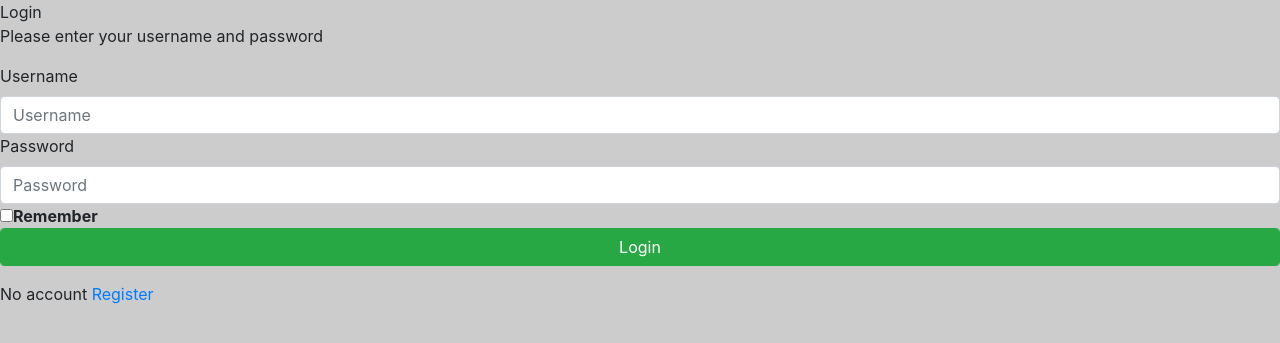
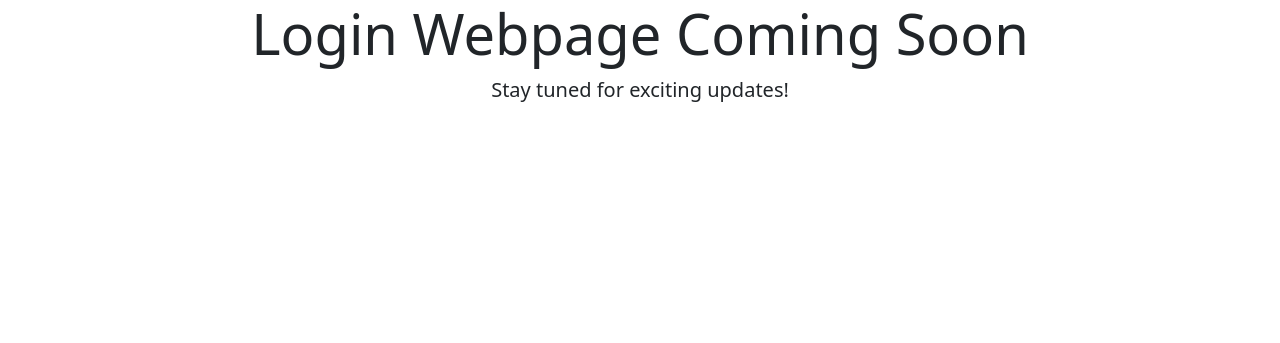
Before and after one commit to anujp22/Expense-Tracker-Project, a Flask app: template templates/login.html in a window 1280 px wide. Shown: the top 343 px of the page. Run offline with Flask 3, Linux system fonts and the light colour scheme; the template is opened without the code that fills it, so the values that code supplies are empty; some libraries are stand-ins or nearby versions.

Commit message:
Changed to Prototype

```diff
--- a/requirement.txt
+++ b/requirement.txt
@@ -1,12 +1,7 @@
-bcrypt==4.1.2
 blinker==1.7.0
 click==8.1.7
 dnspython==2.4.2
-email-validator==2.1.0.post1
 Flask==3.0.0
-Flask-Bcrypt==1.0.1
-Flask-Login==0.6.3
-Flask-WTF==1.2.1
 idna==3.6
 itsdangerous==2.1.2
 Jinja2==3.1.2
@@ -15,4 +10,3 @@ psycopg2==2.9.9
 setuptools==69.0.3
 Werkzeug==3.0.1
 wheel==0.42.0
-WTForms==3.1.2
--- a/templates/dashboard.html
+++ b/templates/dashboard.html
@@ -3,9 +3,9 @@
 <head>
     <meta charset="UTF-8">
     <meta name="viewport" content="width=device-width, initial-scale=1.0">
-    <title>Registration Page</title>
+    <title>Dashboard Page</title>
 </head>
 <body>
-    <h1>This is a Registration Page</h1>
+    <h1>This is a Dashboard Page</h1>
 </body>
 </html>
--- a/templates/login.html
+++ b/templates/login.html
@@ -1,41 +1,15 @@
 <!DOCTYPE html>
-<html>
+<html lang="en">
 <head>
-    <meta charset="utf-8">
-    <title>Login</title>
-    <link rel="stylesheet" href="{{ url_for('static', filename='css/style.css') }}">
-    <link rel="stylesheet" href="https://use.fontawesome.com/releases/v5.7.1/css/all.css">
-    <link href="https://maxcdn.bootstrapcdn.com/bootstrap/4.1.1/css/bootstrap.min.css" rel="stylesheet" id="bootstrap-css">
-    <script src="https://maxcdn.bootstrapcdn.com/bootstrap/4.1.1/js/bootstrap.min.js"></script>
-    <script src="https://cdnjs.cloudflare.com/ajax/libs/jquery/3.2.1/jquery.min.js"></script>
+    <meta charset="UTF-8">
+    <meta name="viewport" content="width=device-width, initial-scale=1.0">
+    <title>Login Page</title>
+    <link href="https://cdn.jsdelivr.net/npm/bootstrap@5.2.3/dist/css/bootstrap.min.css" rel="stylesheet">
 </head>
-<body style="background-color:#ccc;">
-    <div class="login-box">
-        <div class="login-header">Login</div>
-        <div class="login-body">
-            <p>Please enter your username and password</p>
-            <form class="form-group" action="{{ url_for('login') }}" method="post">
-                <label>Username</label>
-                <input type="text" class="form-control" name="username" placeholder="Username" id="username" required>
-                <label>Password</label>
-                <input type="password" class="form-control" name="password" placeholder="Password" id="password" required>
-                <input type="checkbox" value="checked"><b>Remember</b>
-                <input type="submit" value="Login" class="form-control btn btn-success" name="">
-            </form>
-            {% with messages = get_flashed_messages() %}
-                {% if messages %}
-                    {% for message in messages %}
-                        <div class="alert alert-success alert-dismissible fade show" role="alert">
-                            {{ message }}
-                            <button type="button" class="close" data-dismiss="alert" aria-label="Close">
-                                <span aria-hidden="true">×</span>
-                            </button>
-                        </div>
-                    {% endfor %}
-                {% endif %}
-            {% endwith %}
-            <p>No account <a href="{{ url_for('register') }}">Register</a></p>
-        </div>
+<body>
+    <div class="container text-center">
+        <h1 class="display-4">Login Webpage Coming Soon</h1>
+        <p class="lead">Stay tuned for exciting updates!</p>
     </div>
 </body>
 </html>
```
Also changed, not shown: templates/register.html (+15 -0 lines).
